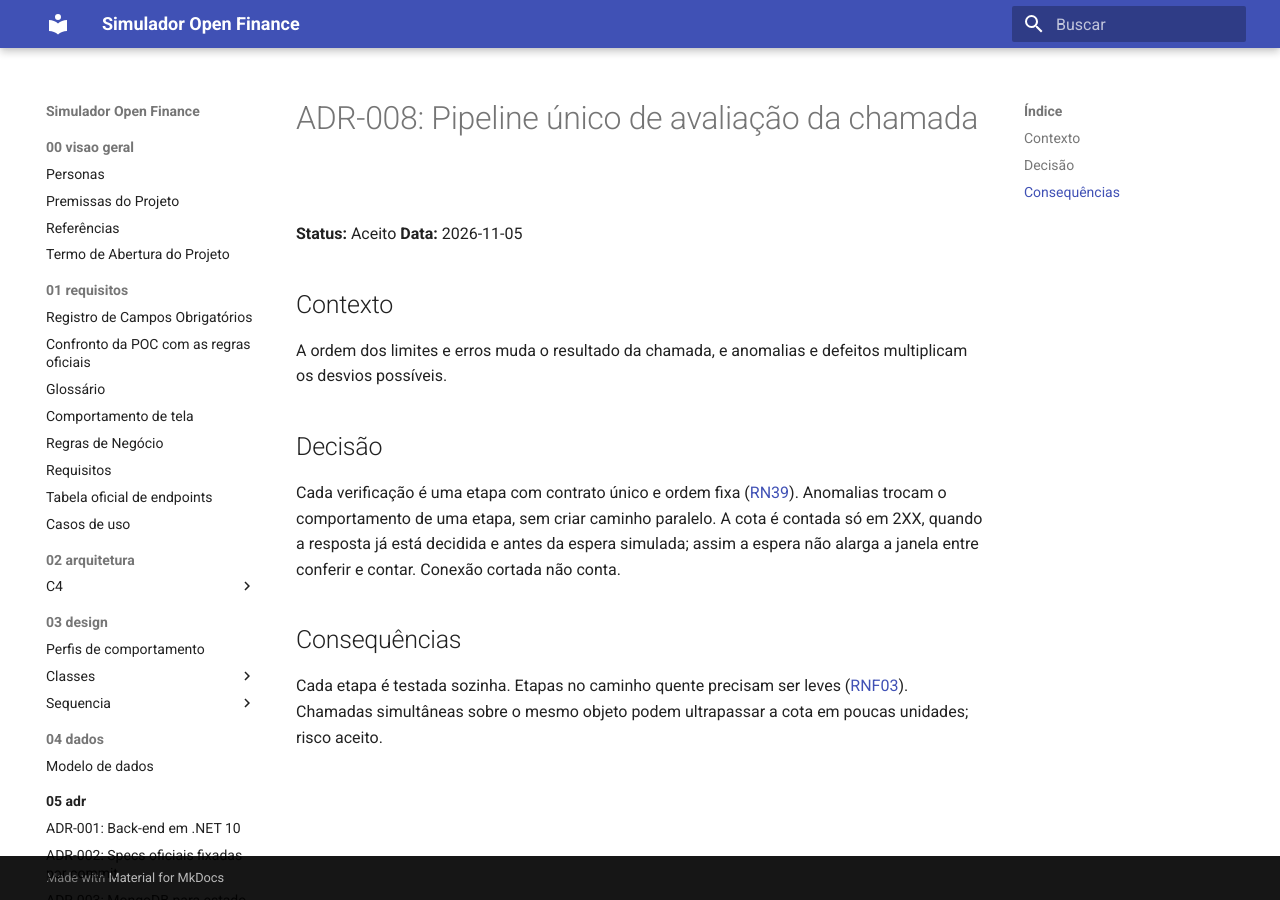
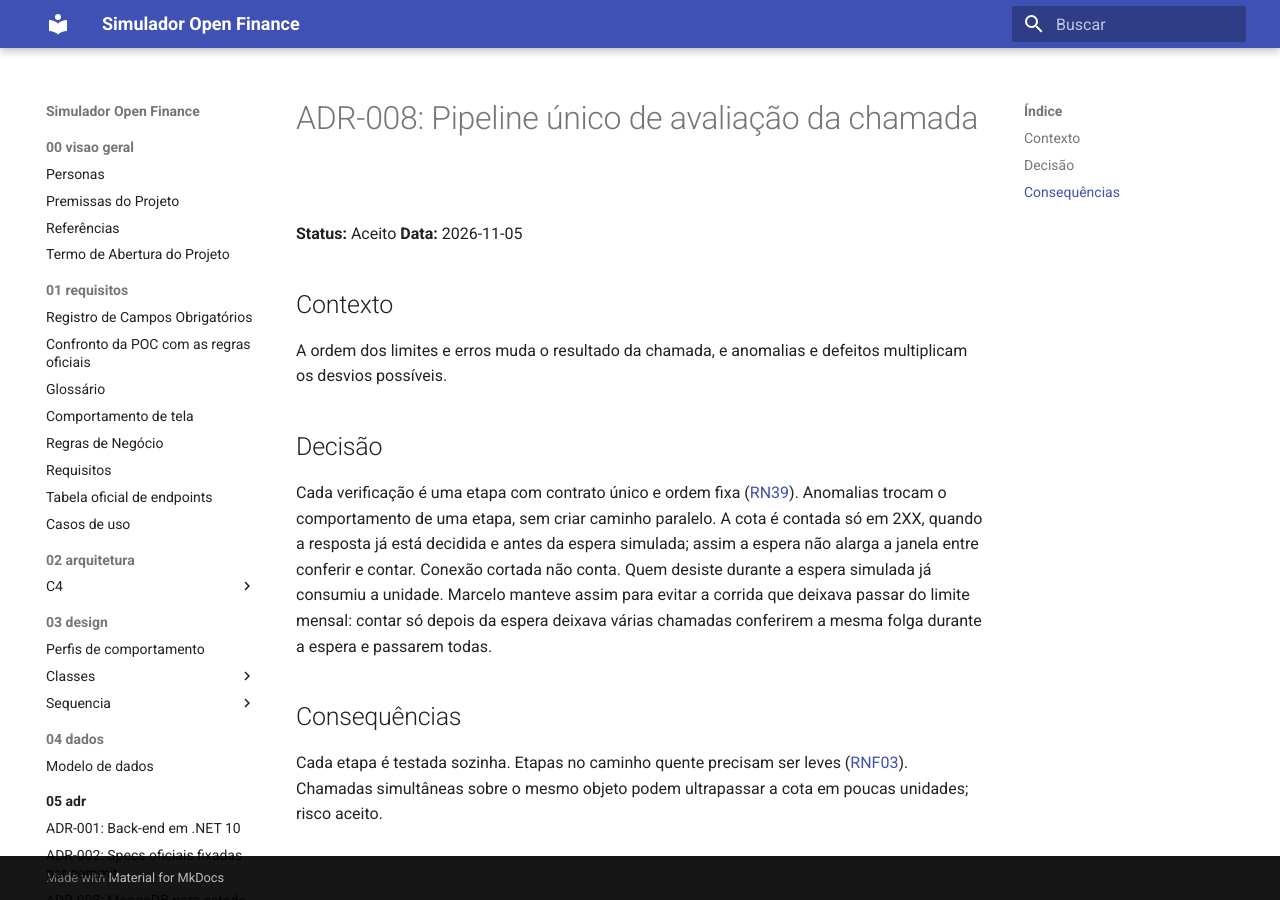
Before and after one commit to marcelosotto/open-finance-simulator, an MkDocs documentation site: the page built from docs/05-adr/ADR-008-pipeline-de-avaliacao.md, in a window 1280 px wide. Built offline with MkDocs 1.6.1 and Material for MkDocs 9.7.7, drawn with Linux system fonts in a browser that asks for light colours.

Commit message:
Registra em docs as decisões da 2ª revisão da 007
RN27 e ADR-008: a unidade da cota conta quando o 2XX é decidido, antes
da espera simulada; quem desiste durante a espera já a consumiu.
RN37: nas listas de recursos, a chave leva o conjunto que entrou na
emissão, sem reavaliar criação, estado ou regra de estado.
R08: como a leitura do cache de regras se comporta em falha,
cancelamento e escrita concorrente.

Co-Authored-By: Claude Opus 5.5 <noreply@anthropic.com>

```diff
--- a/docs/05-adr/ADR-008-pipeline-de-avaliacao.md
+++ b/docs/05-adr/ADR-008-pipeline-de-avaliacao.md
@@ -7,7 +7,7 @@
 A ordem dos limites e erros muda o resultado da chamada, e anomalias e defeitos multiplicam os desvios possíveis.
 
 ## Decisão
-Cada verificação é uma etapa com contrato único e ordem fixa ([RN39](../01-requisitos/regras-de-negocio.md#rn39)). Anomalias trocam o comportamento de uma etapa, sem criar caminho paralelo. A cota é contada só em 2XX, quando a resposta já está decidida e antes da espera simulada; assim a espera não alarga a janela entre conferir e contar. Conexão cortada não conta.
+Cada verificação é uma etapa com contrato único e ordem fixa ([RN39](../01-requisitos/regras-de-negocio.md#rn39)). Anomalias trocam o comportamento de uma etapa, sem criar caminho paralelo. A cota é contada só em 2XX, quando a resposta já está decidida e antes da espera simulada; assim a espera não alarga a janela entre conferir e contar. Conexão cortada não conta. Quem desiste durante a espera simulada já consumiu a unidade. Marcelo manteve assim para evitar a corrida que deixava passar do limite mensal: contar só depois da espera deixava várias chamadas conferirem a mesma folga durante a espera e passarem todas.
 
 ## Consequências
 Cada etapa é testada sozinha. Etapas no caminho quente precisam ser leves ([RNF03](../01-requisitos/requisitos.md#rnf03)). Chamadas simultâneas sobre o mesmo objeto podem ultrapassar a cota em poucas unidades; risco aceito.
```
Also changed, not shown: docs/01-requisitos/regras-de-negocio.md (+2 -2 lines), specs/007-comportamento-e-cenarios/research.md (+1 -0 lines).
